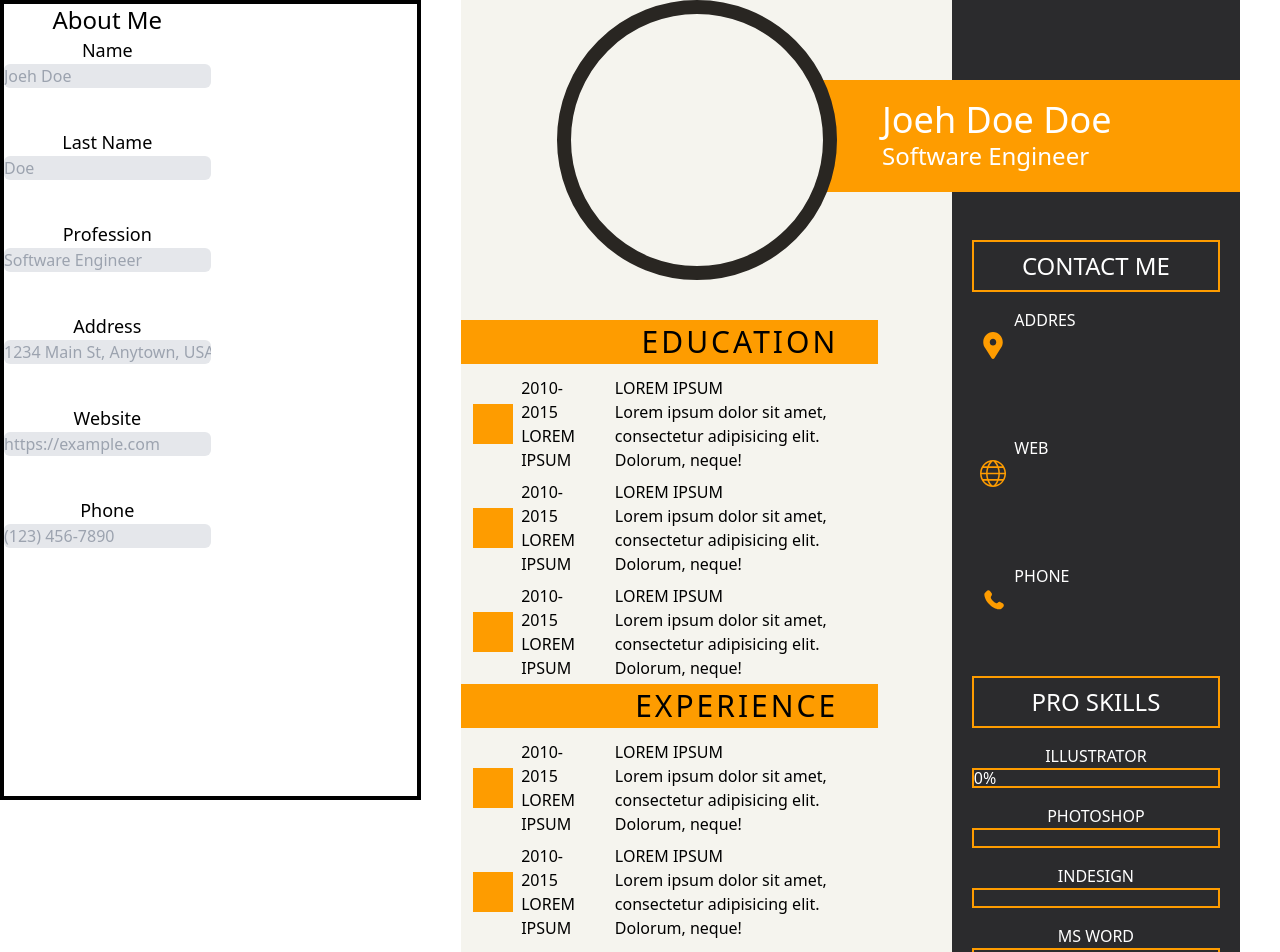
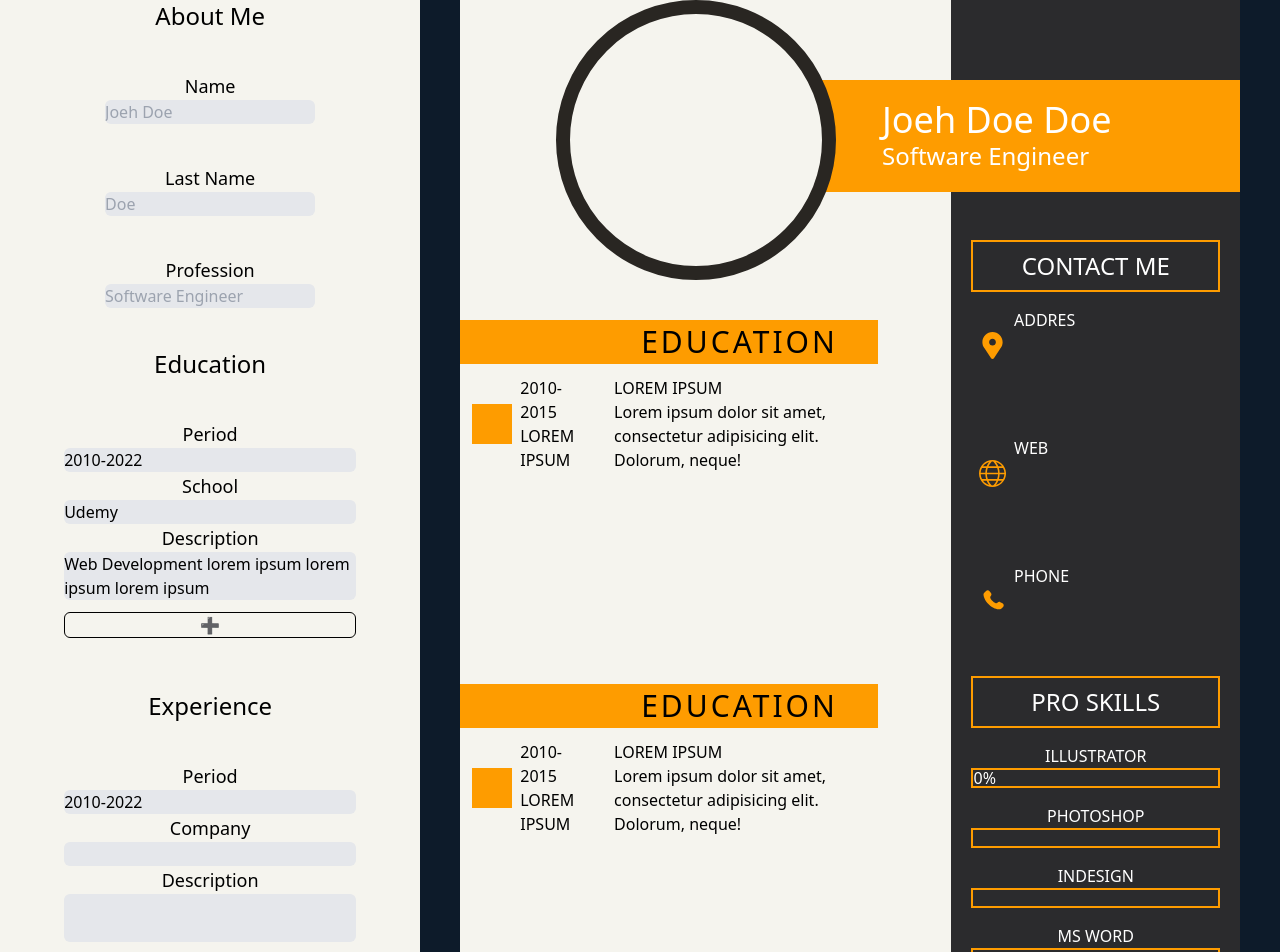
Before and after one commit to Krist15/cv-application, a React (Vite) app: page / in a window 1280 px wide. Shown: the top 952 px of the page. Built offline with nearby package versions, Linux system fonts and the light colour scheme.

Commit message:
Add form inputs and styling form

```diff
--- a/src/App.tsx
+++ b/src/App.tsx
@@ -1,7 +1,13 @@
 import CvPreview from './components/CvPreview';
 import Form from './components/Form';
 import { useState } from 'react';
-import { About, ContactMeType } from './types';
+import {
+  About,
+  ContactMeType,
+  EducationType,
+  ExperienceType,
+  // ProSkillsType,
+} from './types';
 
 export default function App() {
   const [width, setWidth] = useState(0);
@@ -17,6 +23,47 @@ export default function App() {
     phone: '',
   });
 
+  const [education, setEducation] = useState<EducationType>({
+    period: '2010-2022',
+    school: 'Udemy',
+    degree: 'Web Development',
+    description: 'Web Development lorem ipsum lorem ipsum lorem ipsum',
+  });
+
+  // const [proSkills, setProSkills] = useState<ProSkillsType>({
+  //   skill: '',
+  //   width: 0,
+  // });
+
+  const [experience, setExperience] = useState<ExperienceType>({
+    experiencePeriod: '',
+    company: '',
+    experienceDescription: '',
+  });
+
+  const [educationList, setEducationList] = useState<EducationType[]>([]);
+  const [experienceList, setExperienceList] = useState<ExperienceType[]>([]);
+  // const [proSkillsList, setProSkillsList] = useState<ProSkillsType[]>([]);
+
+  const handleEducation = () => {
+    setEducationList([...educationList, education]);
+    setEducation({ period: '', school: '', degree: '', description: '' });
+  };
+
+  const handleExperience = () => {
+    setExperienceList([...experienceList, experience]);
+    setExperience({
+      experiencePeriod: '',
+      company: '',
+      experienceDescription: '',
+    });
+  };
+
+  // const handlePropSkills = () => {
+  //   setProSkillsList([...proSkillsList, proSkills]);
+  //   setProSkills({ skill: '', width: 0 });
+  // };
+
   const handleRangeChange = (e: React.ChangeEvent<HTMLInputElement>) => {
     const { value } = e.target;
     setWidth(parseInt(value));
@@ -26,20 +73,29 @@ export default function App() {
     const { value, name } = e.target;
     setAbout((prevState) => ({ ...prevState, [name]: value }));
     setContactMe((prevState) => ({ ...prevState, [name]: value }));
-    console.log(value, name);
+    setEducation((prevState) => ({ ...prevState, [name]: value }));
+    setExperience((prevState) => ({ ...prevState, [name]: value }));
   };
 
   return (
-    <main className="flex ">
+    <main className="flex bg-[#0d1b2a]">
       <Form
         handleRangeChange={handleRangeChange}
         handleInputChange={handleInputChange}
+        handleEducation={handleEducation}
+        handleExperience={handleExperience}
+        experience={experience}
+        experienceList={experienceList}
         width={width}
         about={about}
+        education={education}
+        educationList={educationList}
       />
       <CvPreview
         width={width}
         about={about}
+        educationList={educationList}
+        experienceList={experienceList}
         ContactMeType={contactMe}
       />
     </main>
--- a/src/components/CvPreview.tsx
+++ b/src/components/CvPreview.tsx
@@ -4,12 +4,14 @@ import Education from './Education';
 import Experience from './Experience';
 import ProSkills from './ProSkills';
 import SocialMedia from './SocialMedia';
-import { About } from '../App';
-import { ContactMeType } from '../App';
+import { About, EducationType, ExperienceType } from '../types';
+import { ContactMeType } from '../types';
 
 type CvPreviewProps = {
   width: number;
   about: About;
+  educationList: EducationType[];
+  experienceList: ExperienceType[];
   ContactMeType: ContactMeType;
 };
 
@@ -19,8 +21,8 @@ export default function CvPreview(props: CvPreviewProps) {
       <AboutMe about={props.about} />
       <div className="w-[63%] bg-[#f5f4ee]  border-b-[2rem] border-[#fe9c00]">
         <div className="mt-80">
-          <Education />
-          <Experience />
+          <Education educationList={props.educationList} />
+          <Experience experienceList={props.experienceList} />
         </div>
       </div>
       <div className="flex flex-col w-[37%] bg-[#2b2b2d] pt-[15rem] px-5 border-3 border-red-50">
--- a/src/components/Education.tsx
+++ b/src/components/Education.tsx
@@ -1,4 +1,10 @@
-export default function Education() {
+import { EducationType } from '../types';
+
+type EducationProps = {
+  educationList: EducationType[];
+};
+
+export default function Education({ educationList }: EducationProps) {
   return (
     <div className="w-[85%] h-1/2">
       <div className="flex justify-end items-center h-11 w-full px-10 bg-[#fe9c00]">
@@ -23,42 +29,31 @@ export default function Education() {
             neque!
           </p>
         </div>
-        <div className="h-full w-full">
+        {educationList.map((item) => {
+          return (
+            <>
+              <div
+                className="h-full w-full"
+                key={item.period}
+              >
                 <div className="flex items-center gap-2">
                   <div>
-              <div className="w-10 h-10 bg-[#fe9c00]"></div> {/* Square */}
+                    <div className="w-10 h-10 bg-[#fe9c00]"></div>{' '}
+                    {/* Square */}
                   </div>
                   <div className="flex flex-col">
-              <p className="font-light">2010-2015</p>
-              <p>LOREM IPSUM</p>
+                    <p className="font-light">{item.period}</p>
+                    <p>{item.school}</p>
                   </div>
                 </div>
               </div>
               <div>
-          <p>LOREM IPSUM</p>
-          <p className="font-light">
-            Lorem ipsum dolor sit amet, consectetur adipisicing elit. Dolorum,
-            neque!
-          </p>
+                <p>{item.school}</p>
+                <p className="font-light">{item.description}</p>
               </div>
-        <div className="h-full w-full">
-          <div className="flex items-center gap-2">
-            <div>
-              <div className="w-10 h-10 bg-[#fe9c00]"></div> {/* Square */}
-            </div>
-            <div className="flex flex-col">
-              <p className="font-light">2010-2015</p>
-              <p>LOREM IPSUM</p>
-            </div>
-          </div>
-        </div>
-        <div>
-          <p>LOREM IPSUM</p>
-          <p className="font-light">
-            Lorem ipsum dolor sit amet, consectetur adipisicing elit. Dolorum,
-            neque!
-          </p>
-        </div>
+            </>
+          );
+        })}
       </div>
     </div>
   );
--- a/src/components/Experience.tsx
+++ b/src/components/Experience.tsx
@@ -1,8 +1,14 @@
-export default function Experience() {
+import { ExperienceType } from '../types';
+
+type ExperienceProps = {
+  experienceList: ExperienceType[];
+};
+
+export default function Experience({ experienceList }: ExperienceProps) {
   return (
     <div className="w-[85%] h-1/2">
       <div className="flex justify-end items-center h-11 w-full px-10 bg-[#fe9c00]">
-        <h2 className="text-3xl tracking-widest">EXPERIENCE</h2>
+        <h2 className="text-3xl tracking-widest">EDUCATION</h2>
       </div>
       <div className="grid grid-cols-[1fr,2fr] grid-rows-3 gap-4 h-80 w-full p-3">
         <div className="h-full w-full">
@@ -23,42 +29,30 @@ export default function Experience() {
             neque!
           </p>
         </div>
-        <div className="h-full w-full">
+        {experienceList.map((item) => {
+          return (
+            <>
+              <div
+                className="h-full w-full"
+                key={item.experiencePeriod}
+              >
                 <div className="flex items-center gap-2">
                   <div>
-              <div className="w-10 h-10 bg-[#fe9c00]"></div> {/* Square */}
+                    <div className="w-10 h-10 bg-[#fe9c00]"></div>{' '}
                   </div>
                   <div className="flex flex-col">
-              <p className="font-light">2010-2015</p>
-              <p>LOREM IPSUM</p>
+                    <p className="font-light">{item.experiencePeriod}</p>
+                    <p>{item.company}</p>
                   </div>
                 </div>
               </div>
               <div>
-          <p>LOREM IPSUM</p>
-          <p className="font-light">
-            Lorem ipsum dolor sit amet, consectetur adipisicing elit. Dolorum,
-            neque!
-          </p>
+                <p>{item.company}</p>
+                <p className="font-light">{item.experienceDescription}</p>
               </div>
-        <div className="h-full w-full">
-          <div className="flex items-center gap-2">
-            <div>
-              <div className="w-10 h-10 bg-[#fe9c00]"></div> {/* Square */}
-            </div>
-            <div className="flex flex-col">
-              <p className="font-light">2010-2015</p>
-              <p>LOREM IPSUM</p>
-            </div>
-          </div>
-        </div>
-        <div>
-          <p>LOREM IPSUM</p>
-          <p className="font-light">
-            Lorem ipsum dolor sit amet, consectetur adipisicing elit. Dolorum,
-            neque!
-          </p>
-        </div>
+            </>
+          );
+        })}
       </div>
     </div>
   );
--- a/src/components/Form.tsx
+++ b/src/components/Form.tsx
@@ -1,19 +1,33 @@
 import React from 'react';
-import { About } from '../types';
+import { About, EducationType, ExperienceType } from '../types';
 
 type FormProps = {
   width: number;
   about: About;
+  education: EducationType;
+  experience: ExperienceType;
+  educationList: EducationType[];
+  experienceList: ExperienceType[];
   handleRangeChange: React.ChangeEventHandler<HTMLInputElement>;
-  handleInputChange: React.ChangeEventHandler<HTMLInputElement>;
+  handleInputChange: React.ChangeEventHandler<
+    HTMLInputElement | HTMLTextAreaElement
+  >;
+  handleEducation: () => void;
+  handleExperience: () => void;
 };
 
 export default function Form(props: FormProps) {
+  const isDisabled = () => {
+    if (props.educationList.length >= 2) {
+      return true;
+    }
+  };
+
   return (
-    <div className="w-2/5 h-screen border-4 border-black bg-[#fff]">
-      <form className="flex flex-col gap-10">
+    <div className="w-2/5 h-full bg-[#f5f4ee]">
+      <form className="flex flex-col gap-10 items-center">
+        <p className="text-2xl text-center">About Me</p>
         <div className="flex flex-col w-1/2">
-          <p className="text-2xl text-center">About Me</p>
           <label
             htmlFor="name"
             className="text-lg font-light text-center"
@@ -58,6 +72,114 @@ export default function Form(props: FormProps) {
             className="rounded-md bg-gray-200"
           />
         </div>
+        <h2 className="text-2xl text-center">Education</h2>
+        <div className="flex flex-col">
+          <label
+            htmlFor="education"
+            className="text-lg font-light text-center"
+          >
+            Period
+          </label>
+          <input
+            type="text"
+            name="period"
+            value={props.education.period}
+            onChange={props.handleInputChange}
+            className="rounded-md bg-gray-200"
+          />
+          <label
+            htmlFor="school"
+            className="text-lg font-light text-center"
+          >
+            School
+          </label>
+          <input
+            type="text"
+            name="school"
+            value={props.education.school}
+            onChange={props.handleInputChange}
+            className="rounded-md bg-gray-200"
+          />
+          <label
+            htmlFor="school"
+            className="text-lg font-light text-center"
+          >
+            Description
+          </label>
+          <textarea
+            name="description"
+            rows={2}
+            cols={30}
+            value={props.education.description}
+            onChange={props.handleInputChange}
+            className="rounded-md bg-gray-200 resize-none"
+          />
+          <button
+            type="button"
+            className={`rounded-md border border-black hover:bg-gray-100 transition ease-out my-3 ${
+              isDisabled() && 'bg-gray-100 cursor-not-allowed'
+            }`}
+            onClick={props.handleEducation}
+            disabled={isDisabled()}
+          >
+            ➕
+          </button>
+        </div>
+        {/* <Education educationList={props.educationList} /> */}
+        <h2 className="text-2xl text-center">Experience</h2>
+        <div className="flex flex-col">
+          <label
+            htmlFor="education"
+            className="text-lg font-light text-center"
+          >
+            Period
+          </label>
+          <input
+            type="text"
+            name="period"
+            value={props.education.period}
+            onChange={props.handleInputChange}
+            className="rounded-md bg-gray-200"
+          />
+          <label
+            htmlFor="school"
+            className="text-lg font-light text-center"
+          >
+            Company
+          </label>
+          <input
+            type="text"
+            name="company"
+            value={props.experience.company}
+            onChange={props.handleInputChange}
+            className="rounded-md bg-gray-200"
+          />
+          <label
+            htmlFor="school"
+            className="text-lg font-light text-center"
+          >
+            Description
+          </label>
+          <textarea
+            name="experienceDescription"
+            rows={2}
+            cols={30}
+            value={props.experience.experienceDescription}
+            onChange={props.handleInputChange}
+            className="rounded-md bg-gray-200 resize-none"
+          />
+          <button
+            type="button"
+            className={`rounded-md border border-black hover:bg-gray-100 transition ease-out my-3 ${
+              isDisabled() && 'bg-gray-100 cursor-not-allowed'
+            }`}
+            onClick={props.handleExperience}
+            disabled={isDisabled()}
+          >
+            ➕
+          </button>
+        </div>
+        <h2 className="text-2xl text-center">Contact Me</h2>
         <div className="flex flex-col w-1/2">
           <label
             htmlFor="address"
@@ -103,15 +225,6 @@ export default function Form(props: FormProps) {
             className="rounded-md bg-gray-200"
           />
         </div>
-        {/* <input
-          type="range"
-          min={1}
-          max={100}
-          step={1}
-          value={props.width}
-          onChange={props.handleRangeChange}
-          className="w-20"
-        /> */}
       </form>
     </div>
   );
--- a/src/types.d.ts
+++ b/src/types.d.ts
@@ -18,9 +18,9 @@ export type EducationType = {
 };
 
 export type ExperienceType = {
-  period: string;
+  experiencePeriod: string;
   company: string;
-  description: string;
+  experienceDescription: string;
 };
 
 export type ProSkillsType = {
```
Lines whose indentation alone changed are shown as unchanged.
